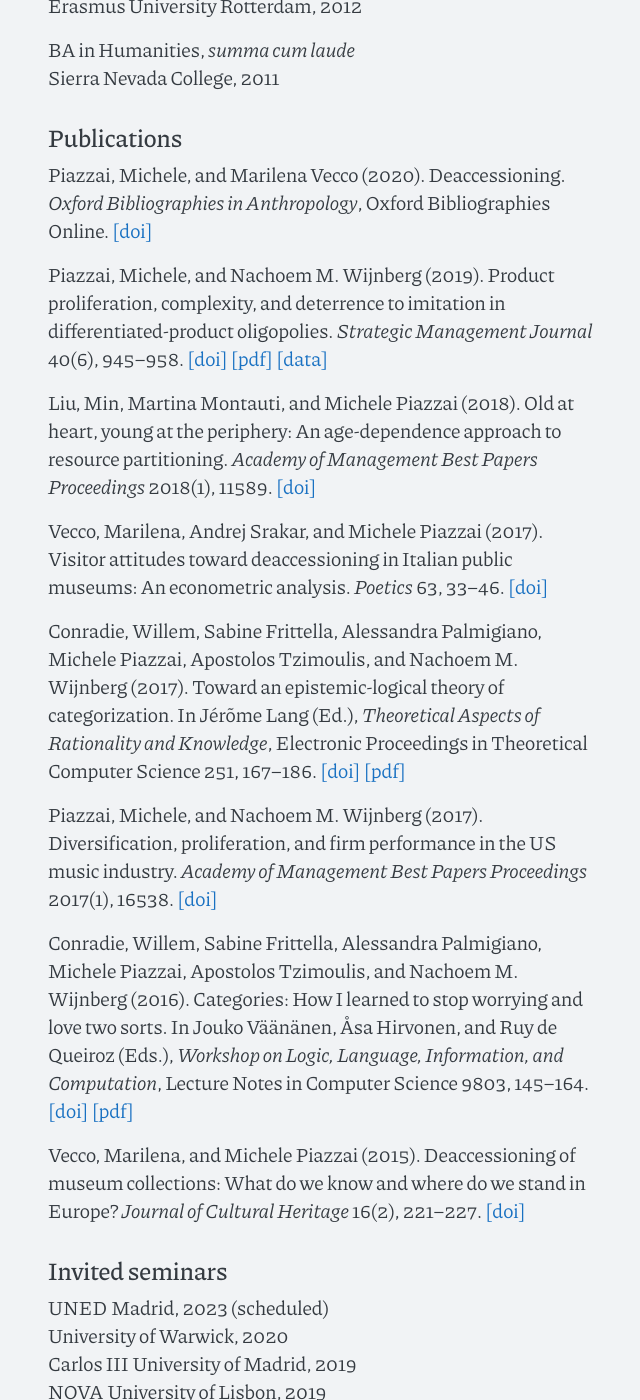
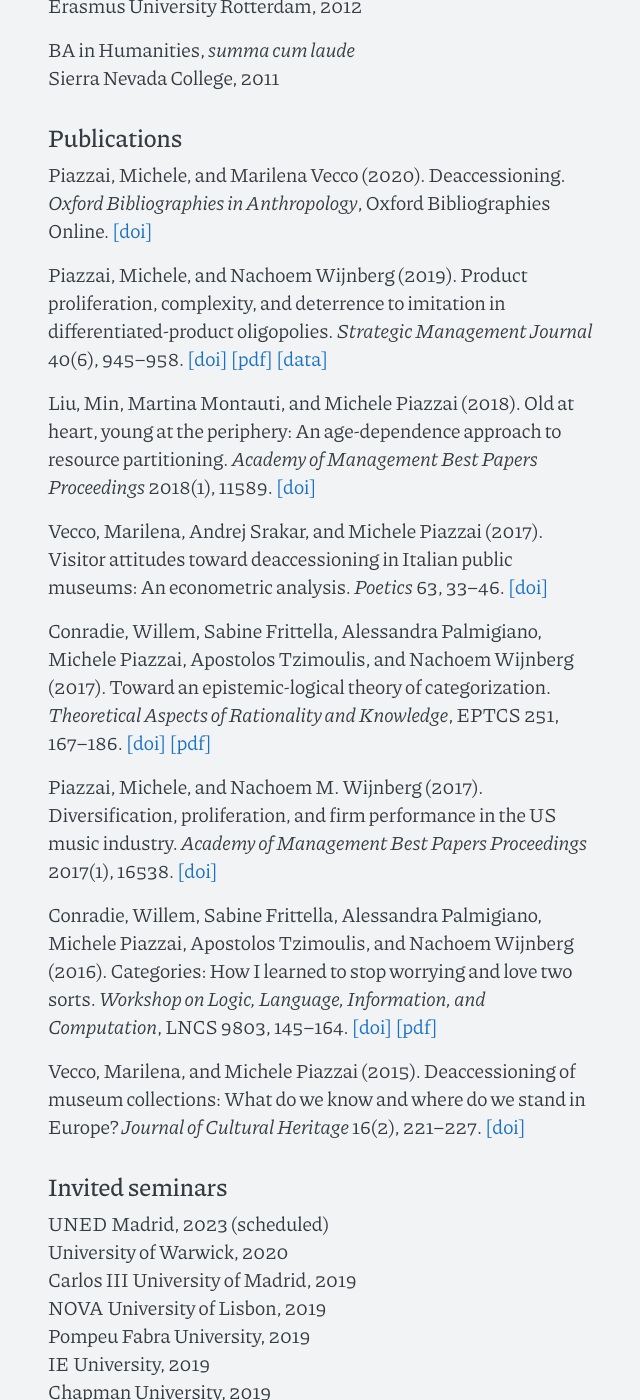
Before and after one commit to piazzai/piazzai.github.io, a Jekyll site: the page built from cv.md, in a window 1280 px wide and 1400 px high, scrolled down 925 px. Shown: the whole window, without its empty margins (319-959 px from the left). Built offline with Jekyll 4.4.1, drawn with Linux system fonts in a browser that asks for light colours.

Commit message:
Fix pub formatting

```diff
--- a/cv.md
+++ b/cv.md
@@ -36,17 +36,17 @@
 
 Piazzai, Michele, and Marilena Vecco (2020). Deaccessioning. *Oxford Bibliographies in Anthropology*, Oxford Bibliographies Online. [[doi]](https://doi.org/10.1093/obo/9780199766567-0246)
 
-Piazzai, Michele, and Nachoem M. Wijnberg (2019). Product proliferation, complexity, and deterrence to imitation in differentiated-product oligopolies. *Strategic Management Journal* 40(6), 945--958. [[doi]](https://doi.org/10.1002/smj.3002) [[pdf]](https://onlinelibrary.wiley.com/doi/epdf/10.1002/smj.3002) [[data]](https://github.com/piazzai/smj-18-19552)
+Piazzai, Michele, and Nachoem Wijnberg (2019). Product proliferation, complexity, and deterrence to imitation in differentiated-product oligopolies. *Strategic Management Journal* 40(6), 945--958. [[doi]](https://doi.org/10.1002/smj.3002) [[pdf]](https://onlinelibrary.wiley.com/doi/epdf/10.1002/smj.3002) [[data]](https://github.com/piazzai/smj-18-19552)
 
 Liu, Min, Martina Montauti, and Michele Piazzai (2018). Old at heart, young at the periphery: An age-dependence approach to resource partitioning. *Academy of Management Best Papers Proceedings* 2018(1), 11589. [[doi]](https://doi.org/10.5465/ambpp.2018.31)
 
 Vecco, Marilena, Andrej Srakar, and Michele Piazzai (2017). Visitor attitudes toward deaccessioning in Italian public museums: An econometric analysis. *Poetics* 63, 33--46. [[doi]](https://doi.org/10.1016/j.poetic.2017.05.001)
 
-Conradie, Willem, Sabine Frittella, Alessandra Palmigiano, Michele Piazzai, Apostolos Tzimoulis, and Nachoem M. Wijnberg (2017). Toward an epistemic-logical theory of categorization. In Jérõme Lang (Ed.), *Theoretical Aspects of Rationality and Knowledge*, Electronic Proceedings in Theoretical Computer Science 251, 167--186. [[doi]](https://doi.org/10.4204/eptcs.251.12) [[pdf]](https://arxiv.org/pdf/1707.08743.pdf)
+Conradie, Willem, Sabine Frittella, Alessandra Palmigiano, Michele Piazzai, Apostolos Tzimoulis, and Nachoem Wijnberg (2017). Toward an epistemic-logical theory of categorization. *Theoretical Aspects of Rationality and Knowledge*, EPTCS 251, 167--186. [[doi]](https://doi.org/10.4204/eptcs.251.12) [[pdf]](https://arxiv.org/pdf/1707.08743.pdf)
 
 Piazzai, Michele, and Nachoem M. Wijnberg (2017). Diversification, proliferation, and firm performance in the US music industry. *Academy of Management Best Papers Proceedings* 2017(1), 16538. [[doi]](https://doi.org/10.5465/ambpp.2017.29)
 
-Conradie, Willem, Sabine Frittella, Alessandra Palmigiano, Michele Piazzai, Apostolos Tzimoulis, and Nachoem M. Wijnberg (2016). Categories: How I learned to stop worrying and love two sorts. In Jouko Väänänen, Åsa Hirvonen, and Ruy de Queiroz (Eds.), *Workshop on Logic, Language, Information, and Computation*, Lecture Notes in Computer Science 9803, 145--164. [[doi]](https://doi.org/10.1007/978-3-662-52921-8_10) [[pdf]](https://arxiv.org/pdf/1604.00777.pdf)
+Conradie, Willem, Sabine Frittella, Alessandra Palmigiano, Michele Piazzai, Apostolos Tzimoulis, and Nachoem Wijnberg (2016). Categories: How I learned to stop worrying and love two sorts. *Workshop on Logic, Language, Information, and Computation*, LNCS 9803, 145--164. [[doi]](https://doi.org/10.1007/978-3-662-52921-8_10) [[pdf]](https://arxiv.org/pdf/1604.00777.pdf)
 
 Vecco, Marilena, and Michele Piazzai (2015). Deaccessioning of museum collections: What do we know and where do we stand in Europe? *Journal of Cultural Heritage* 16(2), 221--227. [[doi]](https://doi.org/10.1016/j.culher.2014.03.007)
 
```
